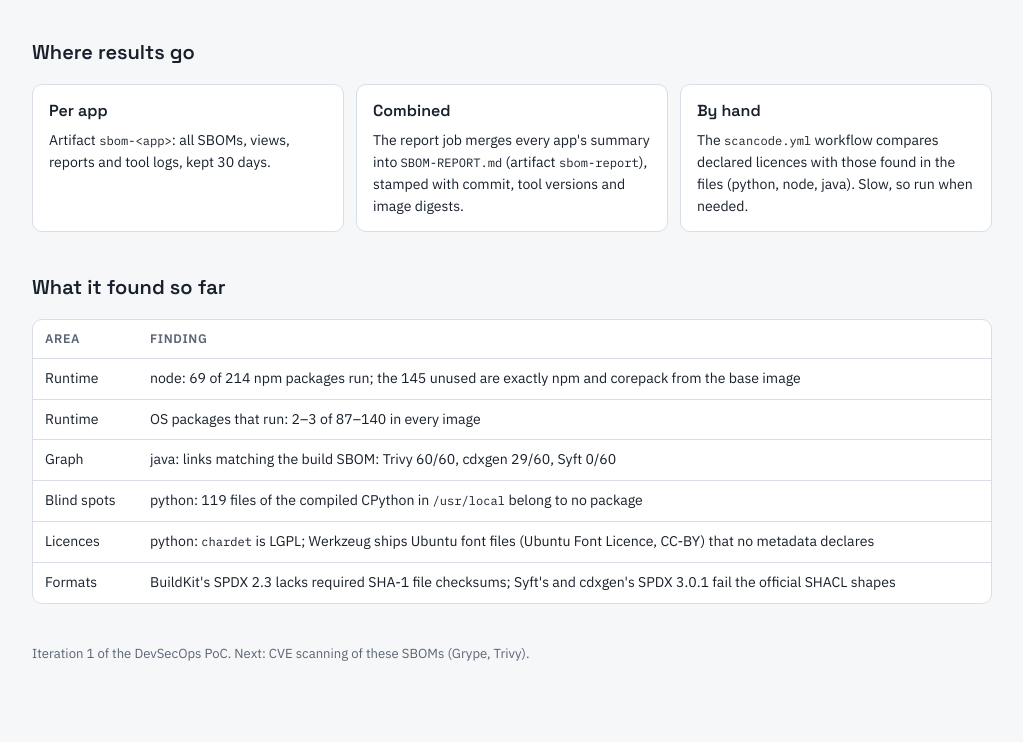
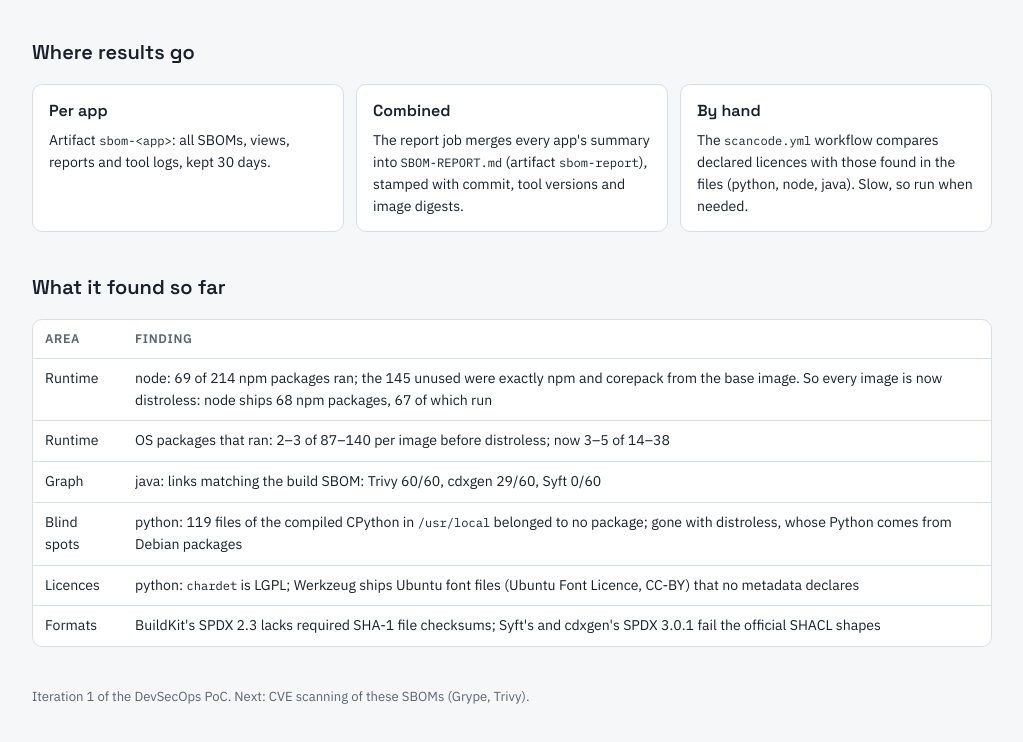
Before and after one commit to jotavare/sbom-poc, a plain HTML site: page site/index.html in a window 1280 px wide. Shown: the part 2067-2809 px from the top of the page, without its empty margins (128-1151 px from the left). Before the commit the page ends 2779 px from the top, so only its background shows below. Drawn offline with Linux system fonts and the light colour scheme.

Commit message:
docs: distroless findings in README and site
Runtime SBOM before and after: node ships 68 npm packages instead
of 214, OS packages drop from 87-140 to 14-38 per image, the CPython
blind spot is gone, and node passes the licence policy.

```diff
--- a/site/index.html
+++ b/site/index.html
@@ -243,10 +243,10 @@ footer { color: var(--muted); font-size: 0.82rem; }
       <table>
         <thead><tr><th>Area</th><th>Finding</th></tr></thead>
         <tbody>
-          <tr><td>Runtime</td><td>node: 69 of 214 npm packages run; the 145 unused are exactly npm and corepack from the base image</td></tr>
-          <tr><td>Runtime</td><td>OS packages that run: 2–3 of 87–140 in every image</td></tr>
+          <tr><td>Runtime</td><td>node: 69 of 214 npm packages ran; the 145 unused were exactly npm and corepack from the base image. So every image is now distroless: node ships 68 npm packages, 67 of which run</td></tr>
+          <tr><td>Runtime</td><td>OS packages that ran: 2–3 of 87–140 per image before distroless; now 3–5 of 14–38</td></tr>
           <tr><td>Graph</td><td>java: links matching the build SBOM: Trivy 60/60, cdxgen 29/60, Syft 0/60</td></tr>
-          <tr><td>Blind spots</td><td>python: 119 files of the compiled CPython in <code>/usr/local</code> belong to no package</td></tr>
+          <tr><td>Blind spots</td><td>python: 119 files of the compiled CPython in <code>/usr/local</code> belonged to no package; gone with distroless, whose Python comes from Debian packages</td></tr>
           <tr><td>Licences</td><td>python: <code>chardet</code> is LGPL; Werkzeug ships Ubuntu font files (Ubuntu Font Licence, CC-BY) that no metadata declares</td></tr>
           <tr><td>Formats</td><td>BuildKit's SPDX 2.3 lacks required SHA-1 file checksums; Syft's and cdxgen's SPDX 3.0.1 fail the official SHACL shapes</td></tr>
         </tbody>
```
Also changed, not shown: README.md.
